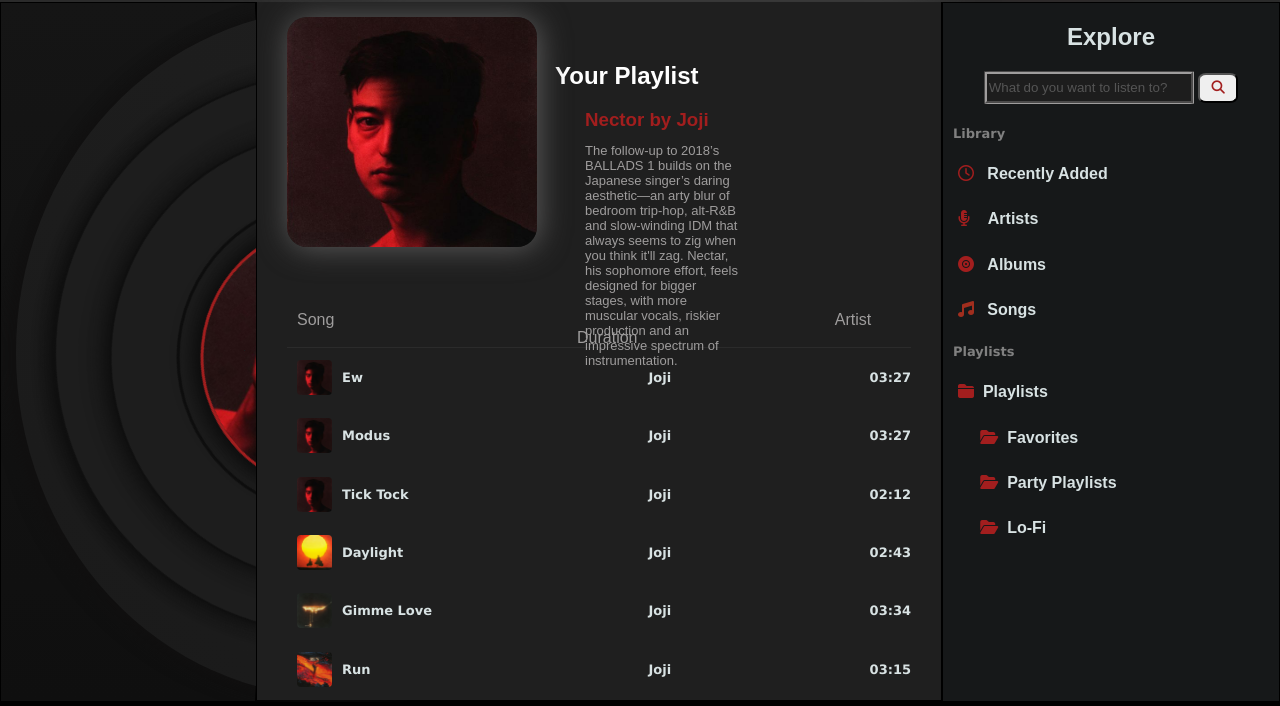
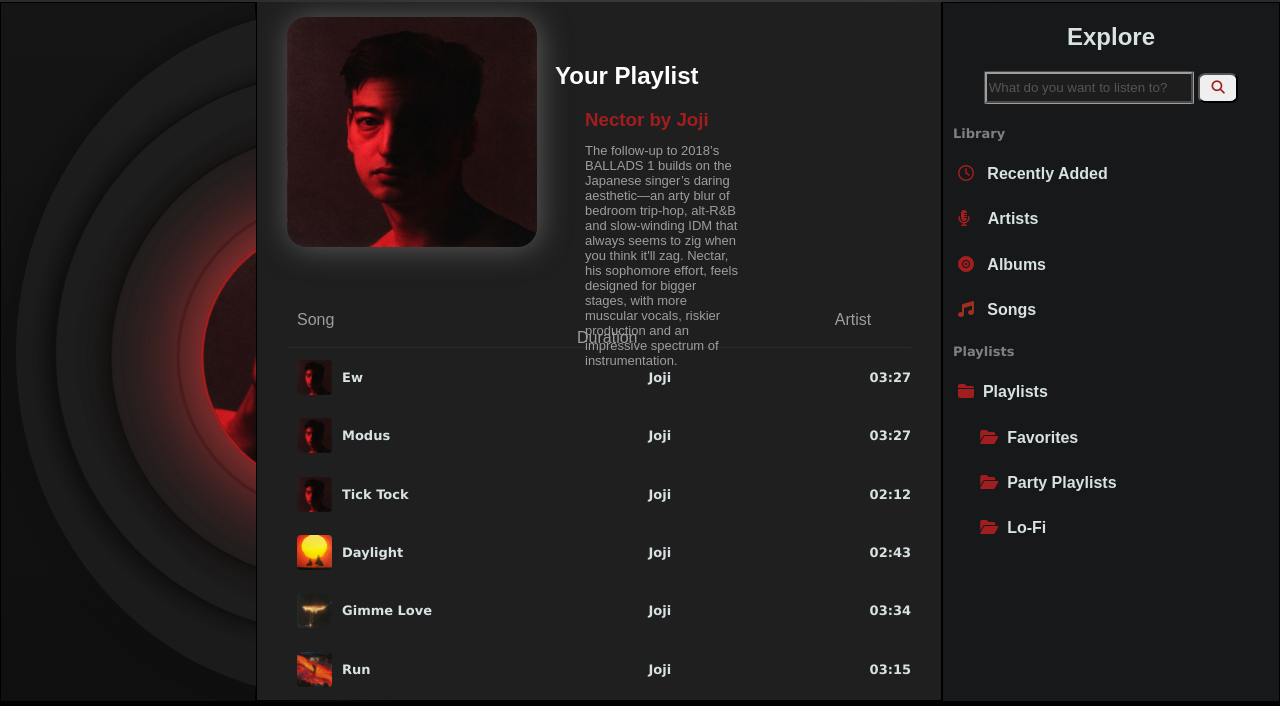
Before and after one commit to ashesbloom/music-webpage, a plain HTML site: page playlist/playlist.html in a window 1280 px wide. Both pictures are taken after a click on the button 858 px from the left and 23 px from the top of the page. Shown: the part 94-800 px from the top of the page. Drawn offline with Linux system fonts and the light colour scheme.

Commit message:
sort the items out fixed miner bugs

```diff
--- a/javascript/support.js
+++ b/javascript/support.js
@@ -149,11 +149,14 @@
     let masterplay = document.getElementById('master_play');
     let playicon = document.getElementById('play');
     let record = document.getElementById('record');
+    var inner = document.getElementById('inner_s')
     masterplay.addEventListener('click', () => {
         if (music.paused || music.currentTime <= 0) {
             music.play();
             record.style.animation = `rotatei1 3.7s linear infinite`;
             playicon.className='fa-solid fa-pause';
+            inner.style.boxShadow = "0 0 100px #f13c3c";
+
         } else {
             music.pause();
             record.style.animation = `rotatei1 12s linear infinite`;
@@ -173,6 +176,7 @@
     let title = document.getElementById('albumtext');
     let description = document.getElementById('albumdescription')
     let record = document.getElementById('record');
+    var inner = document.getElementById('inner_s')
     idcollector.forEach((e) => {
         e.addEventListener('click', () => {
             index = e.id;
@@ -180,6 +184,7 @@
             music.src = `../../playback_tree/songs/joji/nector/${index}.mp3`;
             music.play();
             record.style.animation = `rotatei1 3.7s linear infinite`;
+            // inner.style.boxShadow = "0 0 100px #f13c3c";
             playicon.className='fa-solid fa-pause';
             index = parseInt(index) - 1;
             covericon.src= songs[index].poster;
--- a/playlist/playlist.html
+++ b/playlist/playlist.html
@@ -73,7 +73,7 @@
         <div class="i1" id="record">
           <div class="i2">
             <div class="i3">
-              <div class="inner_s">
+              <div class="inner_s" id="inner_s">
                 <img alt="Album Cover" class="album" id="playback_cover" src="../playback_tree/covers/joji/joji_nector.jpg">
               </div>
             </div>
@@ -232,6 +232,7 @@
      <h4>&nbsp;&nbsp;&nbsp;&nbsp;&nbsp;<i class="fa-solid fa-folder-open" style="color: #a21e1e;"></i>&nbsp;&nbsp;<a href="">Lo-Fi</a></h4>
     </div>
     </div>
+  </div>
   <script src="../javascript/support.js"></script>
   <script src="../javascript/volume.js"></script>
 </body>
--- a/style/playlist.css
+++ b/style/playlist.css
@@ -92,22 +92,22 @@
     border: 3px solid rgb(15, 15, 15);
     border-radius: 50%;
 }
-.inner{ /*album cover goes here*/
+.inner { /*album cover goes here*/
     justify-content: center;
     margin-top: 7%;
-    margin-left:7%;
+    margin-left: 7%;
     height: 33vh;
     width: 33vh;
     border: 3px #a21e1e solid;
     border-radius: 50%;
-    box-shadow:  -3px 5px 20px #0c0c0c,
+    box-shadow: -3px 5px 20px #0c0c0c,
     1px -2px 20px #0c0c0c;
-
-    .album{
+    .album {
         justify-content: center;
         border-radius: 50%;
         width: 33vh;
         height: 33vh;
+        box-shadow: 0 0 100px #f13c3c;
     }
 }
 .inner_s{ /*album cover goes here*/
@@ -120,6 +120,7 @@
     border-radius: 50%;
     box-shadow:  -3px 5px 20px #0c0c0c,
     1px -2px 20px #0c0c0c;
+    /*box-shadow: 0 0 100px #f13c3c;*/
 
     .album{
         justify-content: center;
```
Also changed, not shown: index.html (+1 -1 lines), style/insert.css (+5 -5 lines). Lines whose indentation alone changed are shown as unchanged.
